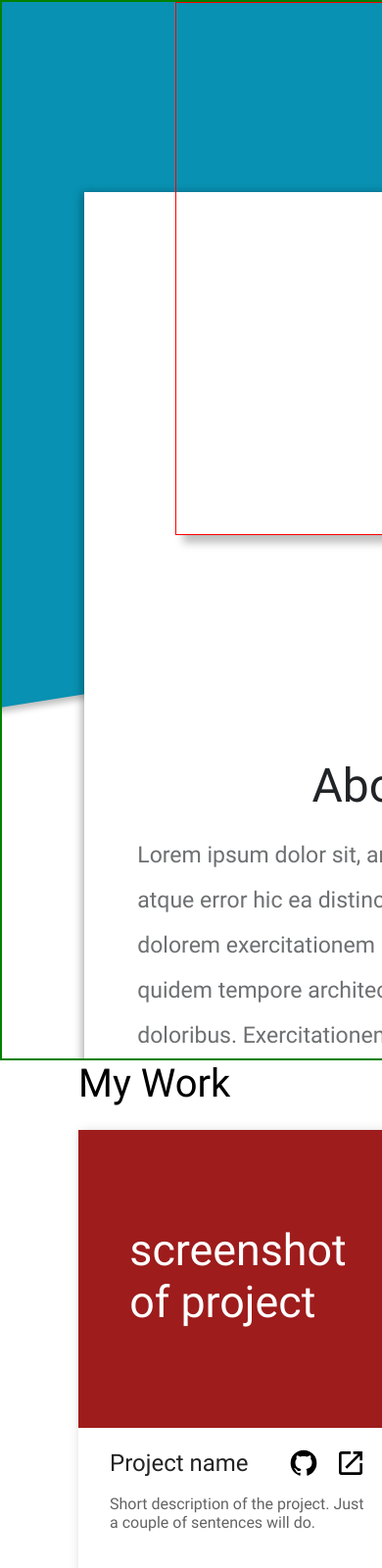
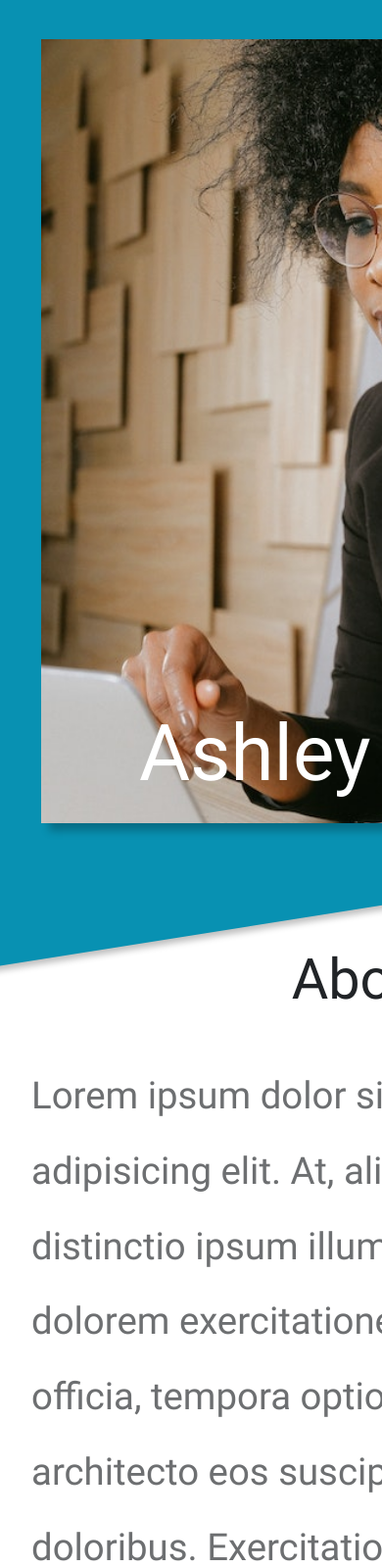
Before and after one commit to nathnael-desta/Homepage, a plain HTML site: page index.html in a window 390 px wide. Shown: the top 1600 px of the page at 98% size. Drawn offline with Linux system fonts and the light colour scheme.

Commit message:
finished phone mode

```diff
--- a/style.css
+++ b/style.css
@@ -74,7 +74,7 @@ body::-webkit-scrollbar {
 
         @media (max-width: 1000px) {
             & {
-                padding: 3rem 2rem 14.5rem;
+                padding: 3rem 2rem 7rem;
                 margin-bottom: 150px;
             }
 
@@ -88,6 +88,10 @@ body::-webkit-scrollbar {
                 padding: 0;
                 margin: 0;
 
+            }
+
+            &::before {
+                top: -85%;
             }
         }
 
@@ -127,14 +131,18 @@ body::-webkit-scrollbar {
                 }
             }
 
+
             @media (max-width:500px) {
                 & {
                     display: flex;
                     flex-direction: column;
                     align-items: center;
                     padding: 0;
-                    border: 2px solid green;
                     margin: 0;
+                }
+
+                &::before {
+                    display: none;
                 }
             }
 
@@ -142,23 +150,24 @@ body::-webkit-scrollbar {
                 height: 36.4rem;
                 /* width: 29.2rem; */
                 width: 44.1%;
-                /* background-image: url(./Assets/actual\ top\ image.jpg);
+                background-image: url(./Assets/actual\ top\ image.jpg);
                 background-size: cover;
-                background-position: center; */
+                background-position: center;
                 box-shadow: 4px 4px 4px rgb(0 0 0 / 25%);
                 float: left;
                 margin-right: 1.5rem;
                 position: relative;
 
-                @media (max-width: 500px) {
-                    & {
-                        float: none;
-                        margin: 0;
-                        padding: 0;
-                        border: 1px solid red;
+                &::before {
+                    position: absolute;
+                    content: "Ashley Williams";
+                    color: white;
+                    font-size: calc(0.8 * 5vw);
+                    bottom: 1.5rem;
+                    left: 50%;
+                    transform: translateX(-50%);
+                    white-space: nowrap;
 
-
-                    }
                 }
 
                 @media (max-width: 1000px) {
@@ -172,17 +181,23 @@ body::-webkit-scrollbar {
                     }
                 }
 
-                &::before {
-                    position: absolute;
-                    content: "Ashley Williams";
-                    color: white;
-                    font-size: calc(0.8 * 5vw);
-                    bottom: 1.5rem;
-                    left: 50%;
-                    transform: translateX(-50%);
-                    white-space: nowrap;
+                @media (max-width: 500px) {
+                    & {
+                        float: none;
+                        margin: 2.5rem 0;
+                        padding: 0;
+                        width: 90%;
+                        height: 50rem;
+                    }
 
+                    &::before {
+                        font-size: 5rem;
+                        padding-bottom: 2rem;
+                    }
                 }
+
+
+
 
             }
 
@@ -204,6 +219,13 @@ body::-webkit-scrollbar {
 
                 }
 
+                @media (max-width: 500px) {
+                    & {
+                        padding-top: 6rem;
+                        font-size: 300%;
+                    }
+                }
+
             }
 
             .paragraph{
@@ -217,6 +239,13 @@ body::-webkit-scrollbar {
                         padding-left: 6em;
 
                         line-height: 2em;
+                    }
+                }
+
+                @media (max-width: 500px) {
+                    & {
+                        font-size: 200%;
+                        padding: 2rem;
                     }
                 }
 
@@ -254,16 +283,22 @@ body::-webkit-scrollbar {
         gap: 1.5em;
 
 
+        @media (max-width: 500px) {
+            & {
+                padding: 0 0 5rem;
+            }
+        }
+
         .heading {
             font-size: 2.5rem;
+
+            @media (max-width: 500px) {
+                padding-top: 3rem;
+                padding-bottom: 3rem;
+                margin: 0 auto;
+                font-size: 300%;
+            }
         }
-
-
-
-            @media (max-width: 1000px) {
-
-
-            }
 
 
         .work {
@@ -278,7 +313,10 @@ body::-webkit-scrollbar {
                     display: grid;
                 grid-template-columns: repeat(auto-fill, minmax(300px, 1fr));
                 }
+            }
 
+            @media (max-width: 500px) {
+                grid-template-columns: 1fr;
 
             }
 
@@ -295,6 +333,14 @@ body::-webkit-scrollbar {
                 max-width: 550px;
                 justify-self: center;
 
+                @media (max-width: 500px) {
+                    & {
+                        max-width: 100%;
+                        width: 80%;
+                        height: 40rem;
+                    }
+                }
+
                 .project {
                     background-color: white;
                     height: 11rem;
@@ -303,6 +349,14 @@ body::-webkit-scrollbar {
 
                     padding: 1.25rem 2em;
 
+                    @media (max-width: 500px) {
+                        & {
+                            height: 17rem;
+                        }
+                    }
+
+
+
 
                     .above {
                         display: flex;
@@ -310,6 +364,12 @@ body::-webkit-scrollbar {
                         align-items: center;
                         font-size: 1.5rem;
                         color: rgba(0, 0, 0, 0.863);
+
+                        @media (max-width: 500px) {
+                            & {
+                                font-size: 280%;
+                            }
+                        }
 
                         .icons {
                             display: flex;
@@ -320,6 +380,12 @@ body::-webkit-scrollbar {
                                 width: 2rem;
                                 height: auto;
 
+
+                                @media (max-width: 500px) {
+                                    & {
+                                        width: 4rem;
+                                    }
+                                }
                             }
                         }
                     }
@@ -328,6 +394,13 @@ body::-webkit-scrollbar {
                         padding: 1rem 0;
 
                         color: rgba(0, 0, 0, 0.61);
+
+                        @media (max-width: 500px) {
+                            & {
+                                font-size: 200%;
+                                padding-top: 2rem;
+                            }
+                        }
                     }
 
 
@@ -344,7 +417,12 @@ body::-webkit-scrollbar {
                     left: 50%;
                     transform: translateX(-50%);
 
+                }
 
+                @media (max-width: 500px) {
+                    &::before {
+                        top: 11rem;
+                    }
                 }
 
             }
@@ -382,6 +460,13 @@ body::-webkit-scrollbar {
         background-color: #0891B2;
         display: flex;
 
+        @media (max-width: 500px) {
+            & {
+                flex-direction: column;
+                padding: 0;
+            }
+        }
+
         .text {
             color: white;
             display: flex;
@@ -396,6 +481,7 @@ body::-webkit-scrollbar {
                 }
             }
 
+
             .contact {
                 font-size: 3.5rem;
 
@@ -404,23 +490,62 @@ body::-webkit-scrollbar {
                         font-size: 3rem;
                     }
                 }
+
+                @media (max-width: 500px) {
+                    & {
+                        font-size: 500%;
+                        margin: 0 auto;
+                        padding-top: 3rem;
+                    }
+                }
             }
 
             .please {
                 width: 80%;
 
+                @media (max-width: 500px) {
+                    & {
+                        font-size: 250%;
+                        padding-left: 2rem;
+                    }
+                }
+
+            }
+
+            .road {
+                @media (max-width: 500px) {
+                    & {
+                        font-size: 250%;
+                        padding-left: 2rem;
+                    }
+                }
             }
 
             .phone {
                 display: flex;
                 align-items: center;
                 gap: 1rem;
+
+                @media (max-width: 500px) {
+                    & {
+                        font-size: 250%;
+                        padding-left: 2rem;
+                    }
+                }
             }
 
             .email {
                 display: flex;
                 align-items: center;
                 gap: 1rem;
+                padding-right: 2rem;
+
+                @media (max-width: 500px) {
+                    & {
+                        font-size: 250%;
+                        padding-left: 2rem;
+                    }
+                }
             }
 
             svg {
@@ -432,11 +557,27 @@ body::-webkit-scrollbar {
                 display: flex;
                 gap: 2rem;
                 padding: 1rem 0 ;
+
+                @media (max-width: 500px) {
+                    & {
+                        padding-left: 2rem;
+                    }
+                }
+
                 svg {
                     width: 3.5rem;
                     fill: black;
                     cursor: pointer;
+
+                    @media (max-width: 500px) {
+                        & {
+                            width: 4.5rem;
+
+                        }
+                    }
                 }
+
+
             }
 
         }
```
